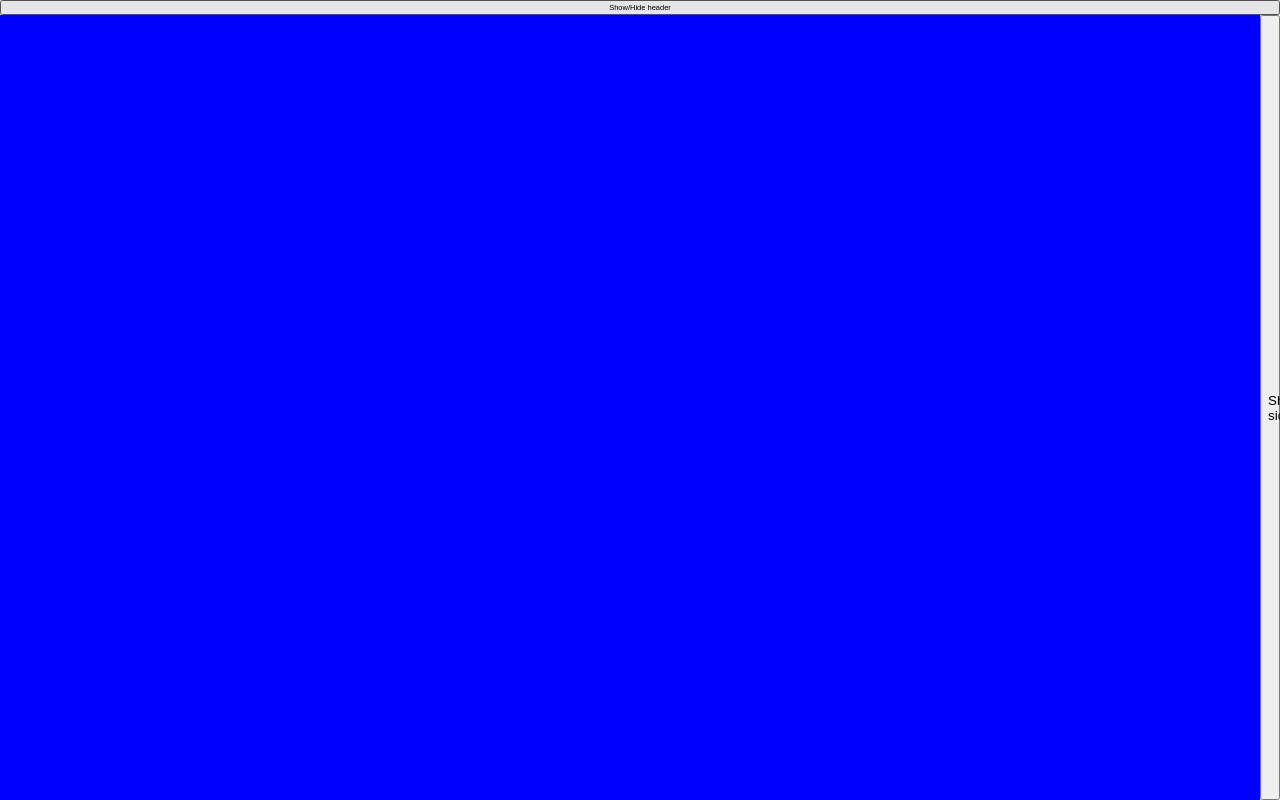
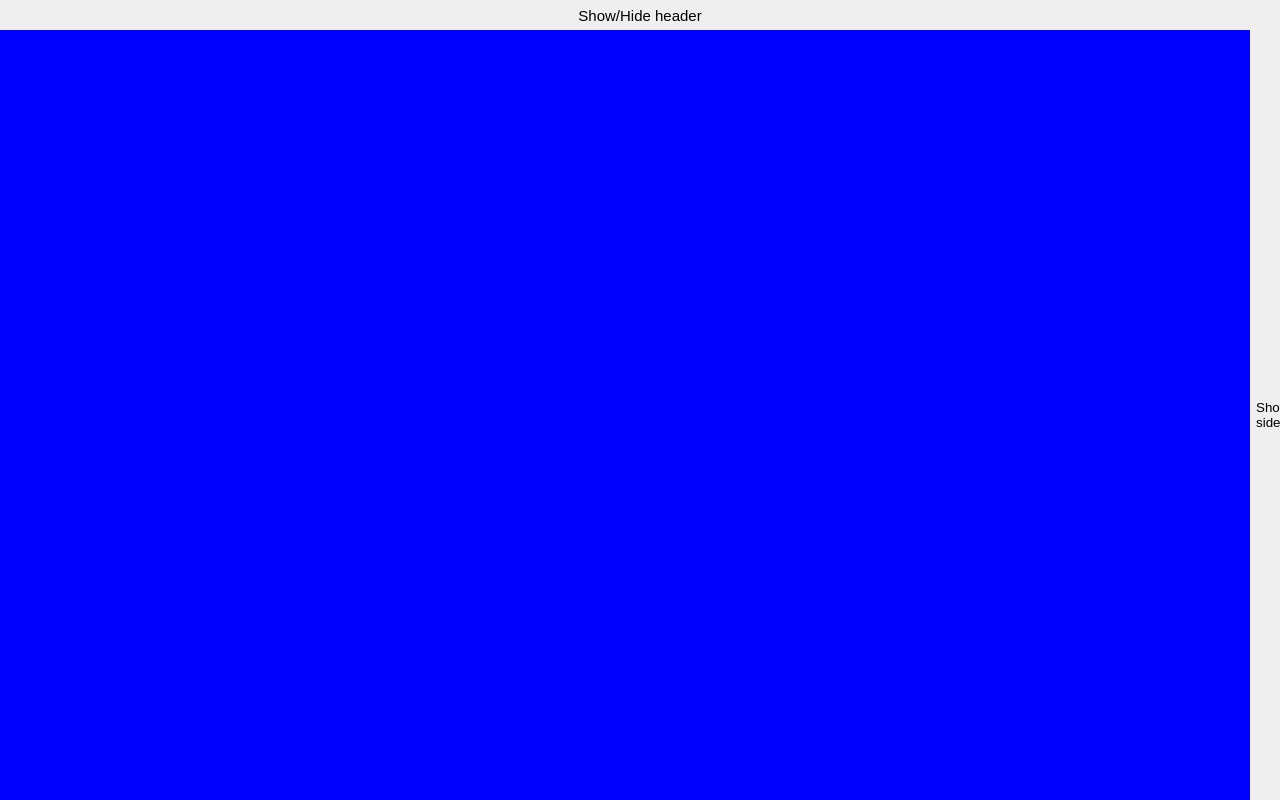
Before and after one commit to Ngrdj/Odeus, an Angular app in the folder front/: page / in a window 1280 px wide. Shown: the top 800 px of the page. Built offline with nearby package versions, Linux system fonts and the light colour scheme.

Commit message:
set dimensions

```diff
--- a/front/src/app/app.component.scss
+++ b/front/src/app/app.component.scss
@@ -1,9 +1,12 @@
-$header-height:50px;
-$header-button-height:15px;
+$header-height:70px;
+$header-button-height:30px;
+$side-button-width:30px;
 
 :root{
     --headerAnimation:hideHeader;
     --sideAnimation:hideSide;
+    --headerAnimationDuration:1s;
+    --sideAnimationDuration:1s;
 }
 
 
@@ -16,14 +19,15 @@ $header-button-height:15px;
 .container{
 
     display: grid;
-    grid-template-columns: auto 20px 30%;
+    grid-template-columns: auto $side-button-width 30%;
     grid-template-areas:
         "header header header"
         "headerButton headerButton headerButton"
         "main sideButton side";
     grid-template-rows: $header-height $header-button-height auto;
     height: 100%;
-    animation-name: var(--headerAnimation),var(--sideAnimation);
+    animation: var(--headerAnimation) var(--headerAnimationDuration),var(--sideAnimation) var(--sideAnimationDuration);
+    animation-fill-mode: forwards;
 
 }
 .header{
@@ -35,6 +39,7 @@ $header-button-height:15px;
 
     grid-area: headerButton;
     font-size: $header-button-height/2;
+    border: none;
 
 }
 .main{
@@ -51,35 +56,35 @@ $header-button-height:15px;
 
     grid-area: sideButton;
     writing-mode: sideways-lr;
+    border: none;
 
 }
 
 .deploySide{
 
     --sideAnimation:deploySide;
-    animation-fill-mode: forwards;
-    animation-duration: 1s;
+    --sideAnimationDuration:0.8s;
+
 
 }
 .hideSide{
 
     --sideAnimation:hideSide;
-    animation-fill-mode: forwards;
-    animation-duration: 0.5s;
+    --sideAnimationDuration:0.5s;
 
 }
 .deployHeader{
 
     --headerAnimation:deployHeader;
-    animation-fill-mode: forwards;
-    animation-duration: 1s;
+    --headerAnimationDuration:0.5s;
+
 
 }
 .hideHeader{
 
     --headerAnimation:hideHeader;
-    animation-fill-mode: forwards;
-    animation-duration: 0.5s;
+    --headerAnimationDuration:0.2s;
+
 
 }
 @keyframes deployHeader {
@@ -112,21 +117,21 @@ $header-button-height:15px;
 
 @keyframes deploySide {
     from {
-        grid-template-columns: auto 20px 0%;
+        grid-template-columns: auto $side-button-width 0%;
     }
 
     to {
-        grid-template-columns: auto 20px 30%;
+        grid-template-columns: auto $side-button-width 30%;
     }
 }
 
 @keyframes hideSide {
     from {
-        grid-template-columns: auto 20px 30%;
+        grid-template-columns: auto $side-button-width 30%;
     }
 
     to {
-        grid-template-columns: auto 20px 0%;
+        grid-template-columns: auto $side-button-width 0%;
 
     }
 }
--- a/front/src/app/components/options-bar/options-bar.component.html
+++ b/front/src/app/components/options-bar/options-bar.component.html
@@ -1,5 +1,5 @@
 <button>options</button>
-<p>options-bar works!</p>
+
 <label>
 
     <input>
--- a/front/src/app/components/options-bar/options-bar.component.scss
+++ b/front/src/app/components/options-bar/options-bar.component.scss
@@ -7,5 +7,7 @@
     overflow: hidden;
     justify-content: space-between;
     align-items: center;
+    padding: 10px;
+    box-sizing: border-box;
 
 }
--- a/front/src/app/components/team-manager/team-manager.component.html
+++ b/front/src/app/components/team-manager/team-manager.component.html
@@ -1 +1,5 @@
-<p>team-manager works!</p>
+<div class="teamPanel">
+
+
+
+</div>
--- a/front/src/app/components/team-manager/team-manager.component.scss
+++ b/front/src/app/components/team-manager/team-manager.component.scss
@@ -1,8 +1,19 @@
 :host{
 
     background-color: orange;
-    display:block;
+    display: flex;
     width: 100%;
-    height:auto;
+    height: auto;
+    align-items: center;
+    flex-direction: column;
+    padding-top: 10%;
 
 }
+.teamPanel{
+
+    background: aquamarine;
+    width: 80%;
+    min-height: 90%;
+    border-radius: 10px;
+
+}
```
